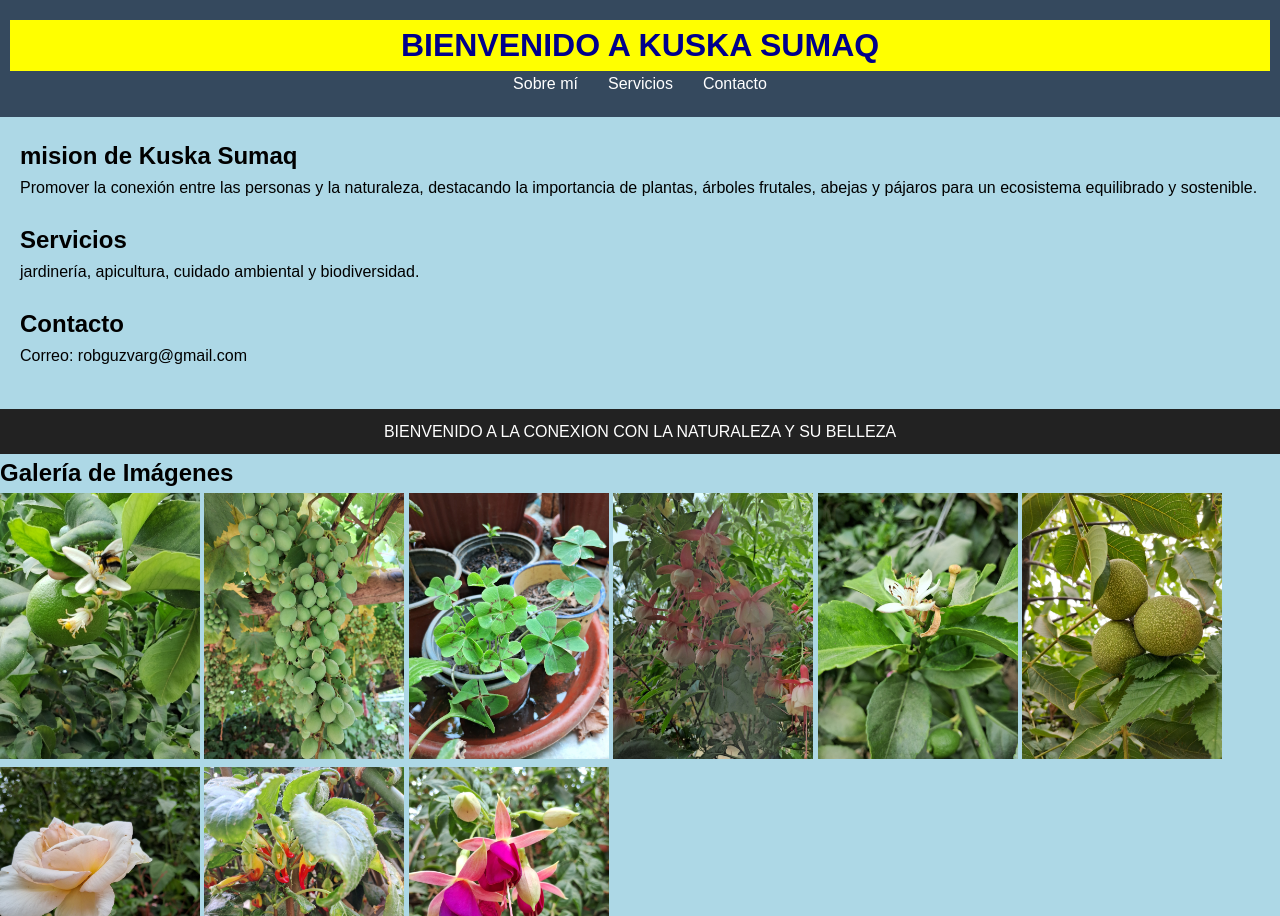
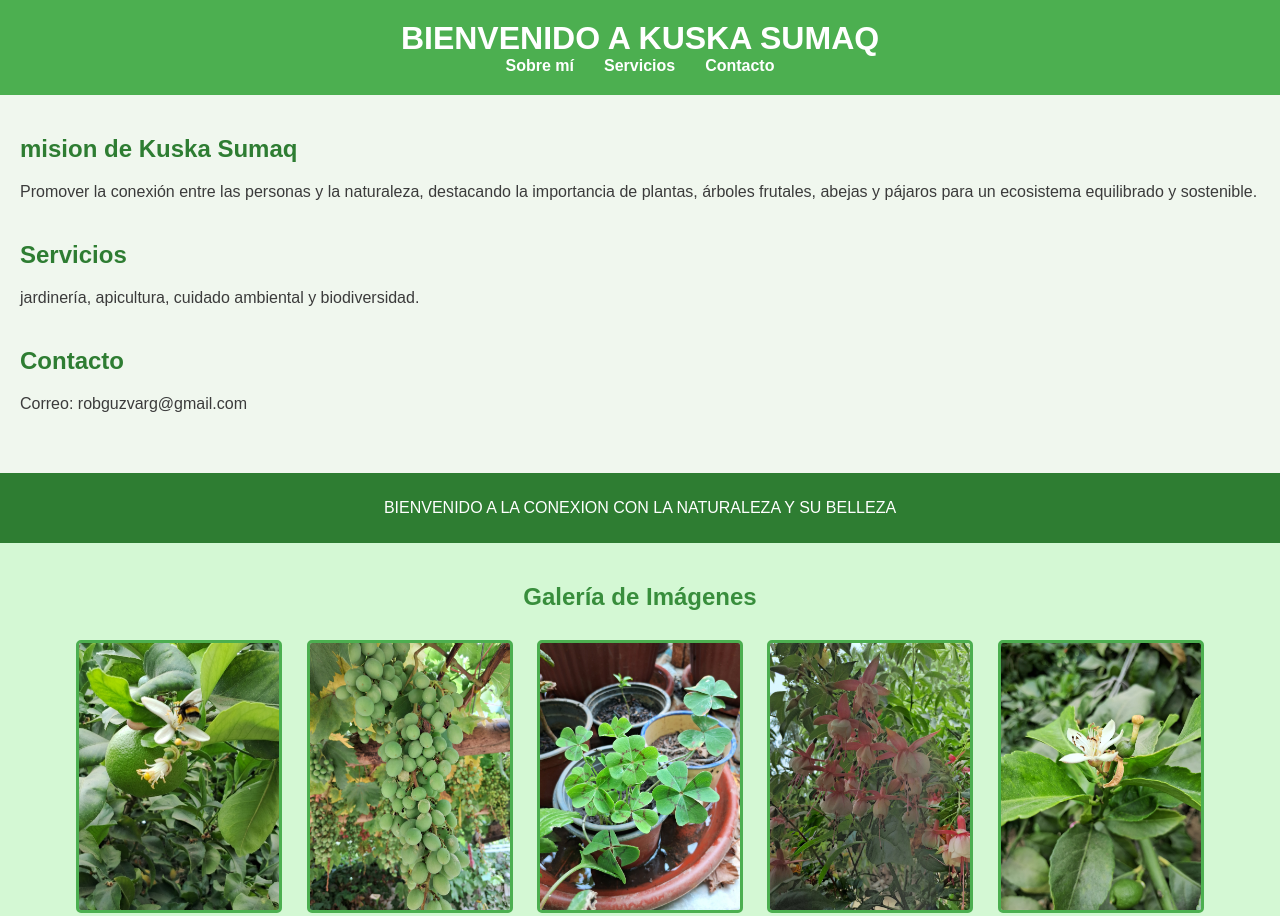
Before and after one commit to golbert1360/web, a plain HTML site: page index.html in a window 1280 px wide. Shown: the top 916 px of the page. Drawn offline with Linux system fonts and the light colour scheme.

Commit message:
Add files via upload

```diff
--- a/style.css
+++ b/style.css
@@ -1,39 +1,44 @@
-/* Reset básico */
-body, h1, h2, p, ul {
+/* General */
+body {
+  font-family: Arial, sans-serif;
   margin: 0;
   padding: 0;
-  }
-
-  /* Estilo general */
-  body {
-    font-family: Arial, sans-serif;
-    line-height: 1.6;
-    background-color: #f4f4f4;
-    color: #333;
-    margin: 0;
+  background-color: #f0f7ee; /* Fondo de la página: verde claro */
+  color: #3b3b3b; /* Texto general: gris oscuro */
 }
 
 /* Header */
 header {
-    background: #35495e;
-    color: white;
-    padding: 20px 10px;
+  background-color: #4caf50; /* Verde natural */
+  color: #ffffff;
+  padding: 20px;
   text-align: center;
 }
 
-  header ul {
+header h1 {
+  margin: 0;
+}
+
+nav ul {
   list-style: none;
+  padding: 0;
+  margin: 0;
   display: flex;
   justify-content: center;
 }
 
-  header li {
+nav ul li {
   margin: 0 15px;
 }
 
-  header a {
+nav ul li a {
   text-decoration: none;
-    color: white;
+  color: #ffffff;
+  font-weight: bold;
+}
+
+nav ul li a:hover {
+  color: #d4f8d4; /* Verde claro */
 }
 
 /* Main */
@@ -42,20 +47,40 @@ body, h1, h2, p, ul {
 }
 
 section {
-    margin-bottom: 20px;
+  margin-bottom: 40px;
+}
+
+h2 {
+  color: #2e7d32; /* Verde bosque */
 }
 
 /* Footer */
 footer {
+  background-color: #2e7d32; /* Verde bosque */
+  color: #ffffff;
   text-align: center;
   padding: 10px;
-    background: #222;
-    color: white;
-  }body {
-    background-color: lightblue; /* Cambia el color del fondo */
-    color: black; /* Cambia el color del texto */
 }
-  h1 {
-    color: darkblue; /* Color del texto del encabezado */
-    background-color: yellow; /* Fondo del encabezado */
+
+/* Gallery */
+#gallery {
+  background-color: #d4f8d4; /* Fondo suave */
+  padding: 20px;
+  text-align: center;
 }
+
+#gallery h2 {
+  color: #388e3c; /* Verde brillante */
+}
+
+.gallery img {
+  margin: 10px;
+  border: 3px solid #4caf50; /* Verde natural */
+  border-radius: 5px;
+  transition: transform 0.3s ease, box-shadow 0.3s ease;
+}
+
+.gallery img:hover {
+  transform: scale(1.1);
+  box-shadow: 0 4px 8px rgba(0, 0, 0, 0.2);
+}
```
Lines whose indentation alone changed are shown as unchanged.
